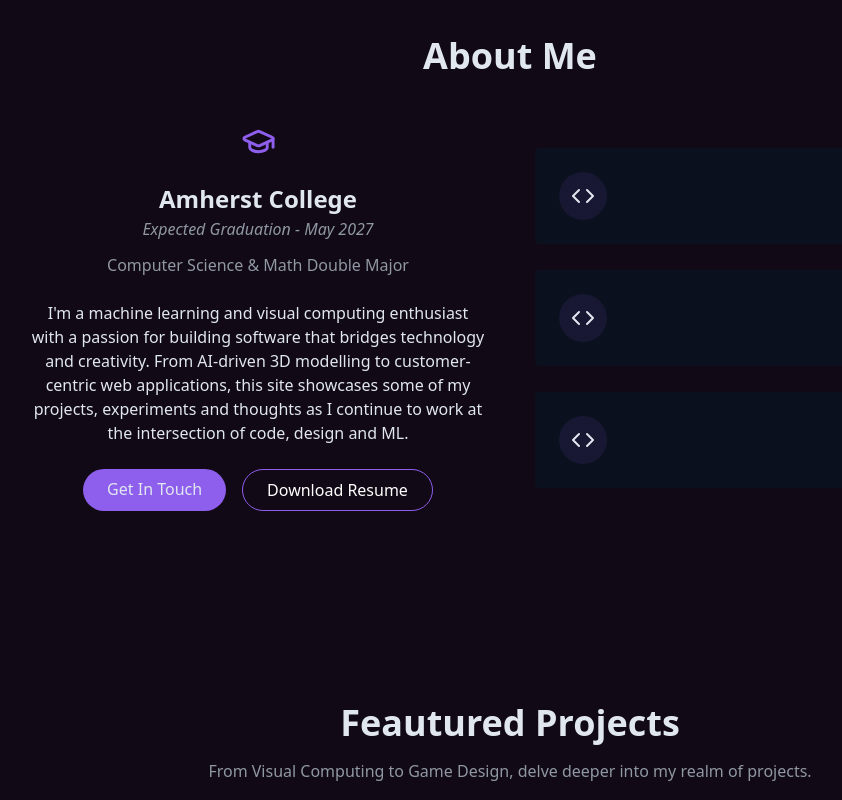
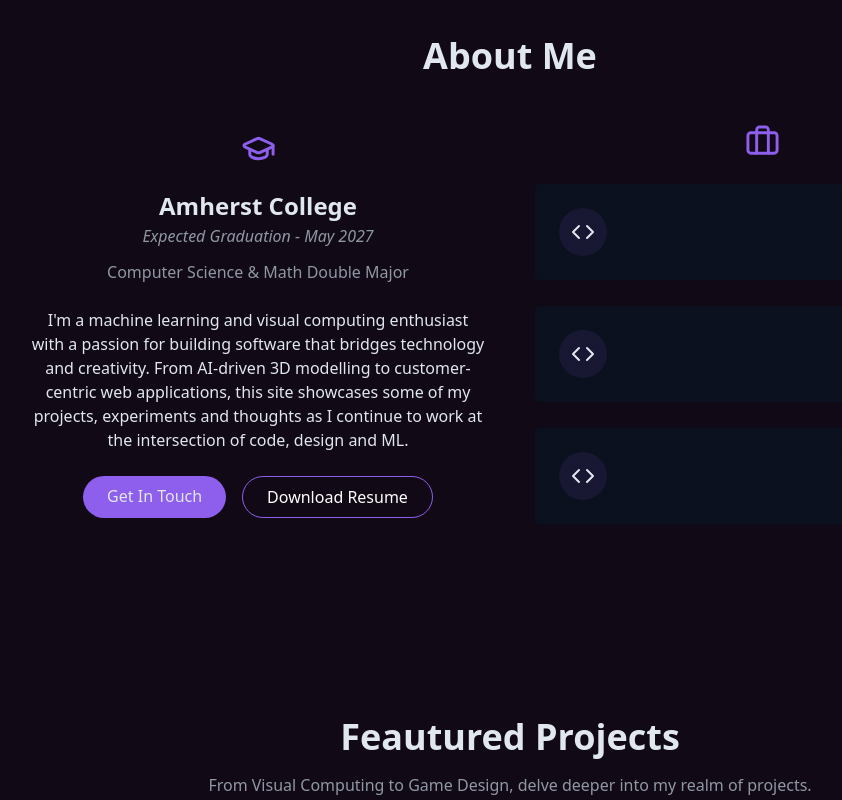
Before and after one commit to bilaltiq/portfolio-website, a React (Vite) app: page / in a window 1280 px wide. Shown: the part 860-1660 px from the top of the page, without its empty margins (130-972 px from the left). Built offline with nearby package versions, Linux system fonts and the light colour scheme.

Commit message:
Minor Changes

```diff
--- a/src/components/About.jsx
+++ b/src/components/About.jsx
@@ -1,4 +1,4 @@
-import { Code, GraduationCap } from "lucide-react"
+import { Code, GraduationCap, LucideBriefcase } from "lucide-react"
 
 export const About = () => {
     return (
@@ -39,8 +39,19 @@
 
                 </div>
 
+
+
                 <div className="grid grid-cols-1 gap-6">
+
+
+
+
+
+                   <span className="flex justify-center space-x-4">
+                    <LucideBriefcase size={35} className="text-primary" />
+                    </span>
                     <div className="gradient-border p-6 card-hover">
+
                         <div className="flex items-start gap-4">
                             <div className="p-3 rounded-full bg-primary/10">
                                 <Code className="h-6 w-6"/>
--- a/src/components/Contact.jsx
+++ b/src/components/Contact.jsx
@@ -57,8 +57,8 @@
                             </div>
                         </div>
 
-                        <div className="flex items-start space-x-4 justify-center">
-                            <div className="p-3 rounded-full bg-primary/10">
+                        <div className="flex flex-col items-center justify-center">
+                            <div className="p-3 rounded-full bg-primary/10 mb-1">
                                 <a href="https://www.instagram.com/mbtoshq/" target="_blank"><Instagram className="h-6 w-6 text-primary"/> </a>
                             </div>
                             <div>
--- a/src/components/Projects.jsx
+++ b/src/components/Projects.jsx
@@ -88,7 +88,7 @@
                 <div className="grid grid-cols-1 md:grid-cols-2 lg:grid-cols-3 gap-8 items-start">
                     {projects.map((project, key) => (
                         <div key={key} className="group bg-card rounded-lg overflow-hidden shadow-xs card-hover transition-all duration-300
-    hover:backdrop-blur-md hover:bg-white/5 hover:border hover:border-white/60 hover:ring-1 hover:ring-white/80 hover:shadow-lg">
+                            hover:backdrop-blur-md hover:bg-white/5 hover:border hover:border-white/60 hover:ring-1 hover:ring-white/80 hover:shadow-lg">
                             <div className="h-48 overflow-hidden relative">
                                 <img src={project.img} alt={project.title}  className="w-full h-full object-cover transition-transform duration-500 group-hover:scale-110"/>
                                 <span className="absolute bottom-2 right-2 bg-primary/60 text-primary-foreground text-xs font-semibold px-3 py-1 rounded-full shadow">
```
